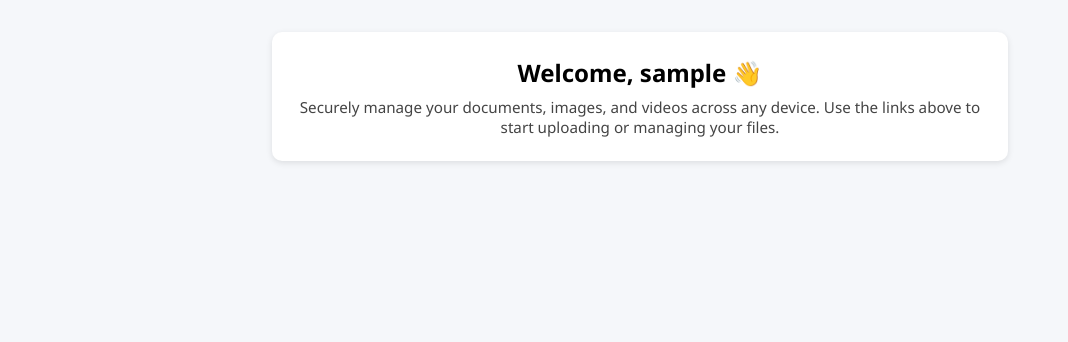
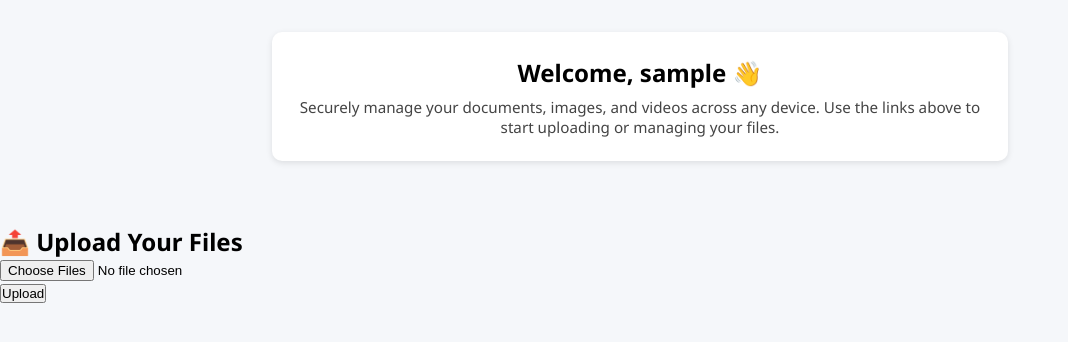
Before and after one commit to zjsan/file-storage-app, a PHP site: page / in a window 1280 px wide. Shown: the part 60-402 px from the top of the page, without its empty margins (0-1068 px from the left). Run offline with PHP 8.4, Linux system fonts and the light colour scheme; the visitor is signed in with stand-in values (Sample User, id 1).

Commit message:
added upload form

```diff
--- a/css/index.css
+++ b/css/index.css
@@ -87,6 +87,7 @@ main {
     transition: 0.4s;
 }
 
+
 @media (max-width: 768px) {
 
      .hamburger {
--- a/index.php
+++ b/index.php
@@ -4,7 +4,50 @@ if (!isset($_SESSION['user_id'])) {
     header("Location: login.php");
     exit;
 }
+
+include './config/db.php'; //DB connection file
+
+$message = "";
+
+if ($_SERVER['REQUEST_METHOD'] == 'POST' && isset($_FILES['files'])) {
+    $userId = $_SESSION['user_id'];
+    $uploadDir = "uploads/";
+
+    foreach ($_FILES['files']['tmp_name'] as $key => $tmpName) {
+        $fileName = basename($_FILES['files']['name'][$key]);
+        $fileSize = $_FILES['files']['size'][$key];
+        $fileType = $_FILES['files']['type'][$key];
+        $fileTmp = $_FILES['files']['tmp_name'][$key];
+
+        $targetPath = $uploadDir . time() . '_' . $fileName;
+
+        // Optional: limit file types and size
+        $allowedTypes = ['image/jpeg', 'image/png', 'image/gif', 'application/pdf', 'video/mp4', 'video/mpeg'];
+        if (!in_array($fileType, $allowedTypes)) {
+            $message .= "<p style='color:red;'>File type not allowed: $fileName</p>";
+            continue;
+        }
+
+        if ($fileSize > 25 * 1024 * 1024) { // 25MB max
+            $message .= "<p style='color:red;'>File too large: $fileName</p>";
+            continue;
+        }
+
+        if (move_uploaded_file($fileTmp, $targetPath)) {
+            // Insert metadata into DB
+            $stmt = $conn->prepare("INSERT INTO files (user_id, file_name, file_type, file_size, file_path, uploaded_at) VALUES (?, ?, ?, ?, ?, NOW())");
+            $stmt->bind_param("issis", $userId, $fileName, $fileType, $fileSize, $targetPath);
+            $stmt->execute();
+            $stmt->close();
+
+            $message .= "<p style='color:green;'>Uploaded successfully: $fileName</p>";
+        } else {
+            $message .= "<p style='color:red;'>Failed to upload: $fileName</p>";
+        }
+    }
+}
 ?>
+
 
 <!DOCTYPE html>
 <html lang="en">
@@ -13,6 +56,7 @@ if (!isset($_SESSION['user_id'])) {
   <title>Dashboard - KeepUp</title>
   <meta name="viewport" content="width=device-width, initial-scale=1.0">
   <link rel="stylesheet" href="./css/index.css">
+  <link rel="stylesheet" href="./css/upload.css">
   <link rel="preconnect" href="https://fonts.googleapis.com">
   <link rel="preconnect" href="https://fonts.gstatic.com" crossorigin>
   <link href="https://fonts.googleapis.com/css2?family=Noto+Sans:ital,wght@0,100..900;1,100..900&display=swap" rel="stylesheet">
@@ -35,12 +79,31 @@ if (!isset($_SESSION['user_id'])) {
   </div>
 </nav>
 
+
+<div class="main-container">
     <main>
     <div class="card">
         <h2>Welcome, <?= htmlspecialchars($_SESSION['username']) ?> 👋</h2>
         <p>Securely manage your documents, images, and videos across any device. Use the links above to start uploading or managing your files.</p>
     </div>
+
     </main>
+</div>
+
+
+
+<div class="container">
+    <h2>📤 Upload Your Files</h2>
+    <form method="POST" enctype="multipart/form-data">
+        <input type="file" name="files[]" multiple required><br>
+        <button type="submit">Upload</button>
+    </form>
+
+    <div class="message">
+        <?= $message ?>
+    </div>
+</div>
+
 
 
 
```
Lines whose indentation alone changed are shown as unchanged.
